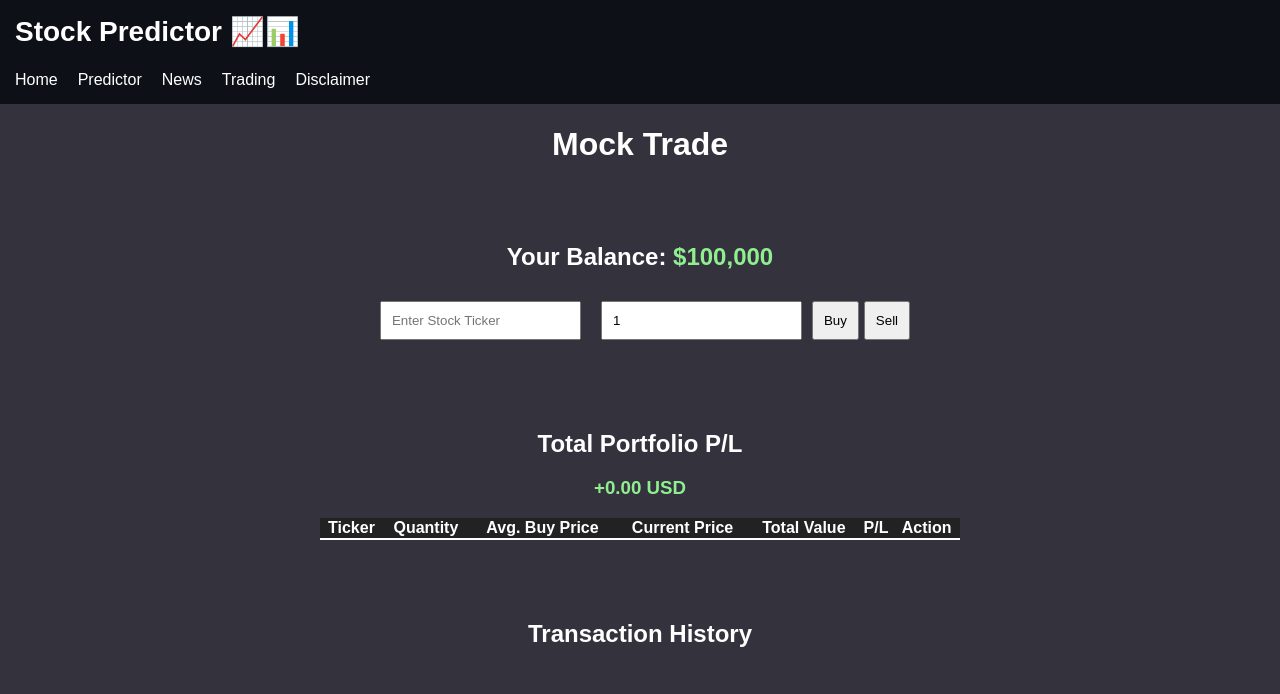
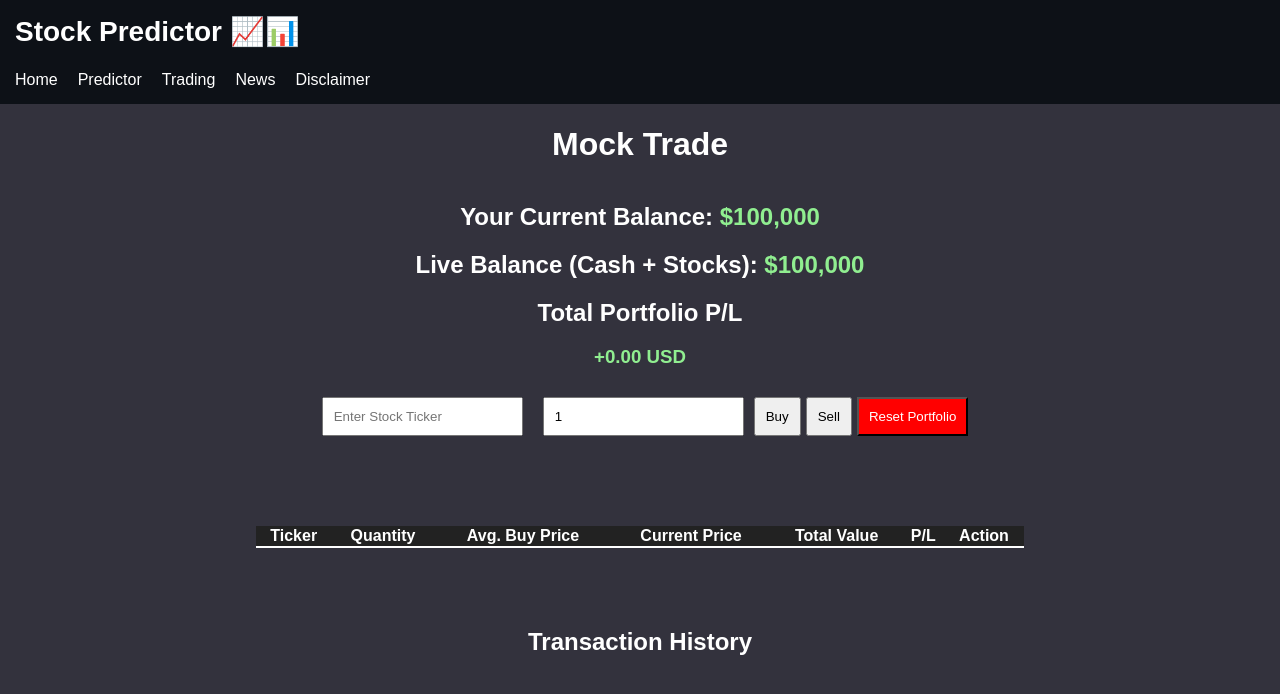
Before and after one commit to anbu-k/SM-Predictor, a Next.js app in the folder frontend/: page /trading in a window 1280 px wide. Shown: the top 694 px of the page. Built offline with nearby package versions, Linux system fonts and the light colour scheme.

Commit message:
Added new trading functionality

```diff
--- a/frontend/components/navbar.js
+++ b/frontend/components/navbar.js
@@ -26,16 +26,16 @@ export default function Navbar() {
         Predictor
       </Link>
       <Link
+        href="/trading"
+        style={{ marginRight: "20px", color: "white", textDecoration: "none" }}
+      >
+        Trading
+      </Link>
+      <Link
         href="/news"
         style={{ marginRight: "20px", color: "white", textDecoration: "none" }}
       >
         News
-      </Link>
-      <Link
-        href="/trading"
-        style={{ marginRight: "20px", color: "white", textDecoration: "none" }}
-      >
-        Trading
       </Link>
       <Link
         href="/disclaimer"
--- a/frontend/pages/trading.js
+++ b/frontend/pages/trading.js
@@ -2,6 +2,7 @@ import { useState, useEffect } from "react";
 import Navbar from "../components/navbar";
 
 export default function Trading() {
+  // Load initial state from local storage or use defaults
   const [balance, setBalance] = useState(100000);
   const [portfolio, setPortfolio] = useState([]);
   const [ticker, setTicker] = useState("");
@@ -10,11 +11,61 @@ export default function Trading() {
   const [error, setError] = useState(null);
   const [history, setHistory] = useState([]);
 
+  // Load state from local storage on component mount (client-side only)
   useEffect(() => {
-    // only starts an interval if portfolio has stocks
+    if (typeof window !== "undefined") {
+      const savedBalance = Number(localStorage.getItem("balance")) || 100000;
+      const savedPortfolio =
+        JSON.parse(localStorage.getItem("portfolio")) || [];
+      const savedHistory = JSON.parse(localStorage.getItem("history")) || [];
+
+      setBalance(savedBalance);
+      setPortfolio(savedPortfolio);
+      setHistory(savedHistory);
+    }
+  }, []);
+
+  // Save state to local storage whenever it changes
+  useEffect(() => {
+    if (typeof window !== "undefined") {
+      localStorage.setItem("balance", balance);
+    }
+  }, [balance]);
+
+  useEffect(() => {
+    if (typeof window !== "undefined") {
+      localStorage.setItem("portfolio", JSON.stringify(portfolio));
+    }
+  }, [portfolio]);
+
+  useEffect(() => {
+    if (typeof window !== "undefined") {
+      localStorage.setItem("history", JSON.stringify(history));
+    }
+  }, [history]);
+
+  // Calculate live balance (cash + stock value)
+  const liveBalance = portfolio.reduce((acc, stock) => {
+    const currentPrice = stockPrices[stock.ticker] || stock.price;
+    return acc + currentPrice * stock.quantity;
+  }, balance);
+
+  // Resets portfolio, balance, and history
+  const resetPortfolio = () => {
+    setBalance(100000);
+    setPortfolio([]);
+    setHistory([]);
+    if (typeof window !== "undefined") {
+      localStorage.removeItem("balance");
+      localStorage.removeItem("portfolio");
+      localStorage.removeItem("history");
+    }
+  };
+
+  // Fetch stock prices for all stocks in the portfolio
+  useEffect(() => {
     if (portfolio.length === 0) return;
 
-    // fetches prices for all stocks in portfolio
     const fetchAllStockPrices = async () => {
       const pricePromises = portfolio.map(async (stock) => {
         try {
@@ -31,12 +82,11 @@ export default function Trading() {
 
       try {
         const results = await Promise.all(pricePromises);
-        const validResults = results.filter(result => result !== null);
+        const validResults = results.filter((result) => result !== null);
 
-        // Updates stockPrices with new prices
-        setStockPrices(prev => {
-          const newPrices = {...prev};
-          validResults.forEach(result => {
+        setStockPrices((prev) => {
+          const newPrices = { ...prev };
+          validResults.forEach((result) => {
             newPrices[result.ticker] = result.price;
           });
           return newPrices;
@@ -46,16 +96,12 @@ export default function Trading() {
       }
     };
 
-    // The initial fetch
     fetchAllStockPrices();
-
-    // Set up interval to fetch prices every 5 seconds
     const interval = setInterval(fetchAllStockPrices, 5000);
-
-    // Cleans interval when component unmounts or portfolio becomes empty
     return () => clearInterval(interval);
   }, [portfolio]);
 
+  // Fetch stock price for the current ticker
   useEffect(() => {
     if (!ticker) return;
     fetchStockPrice();
@@ -93,7 +139,9 @@ export default function Trading() {
 
     const totalCost = currentStockPrice * quantity;
     if (balance >= totalCost) {
-      setBalance(balance - totalCost);
+      const newBalance = balance - totalCost;
+      setBalance(newBalance);
+
       const existingStock = portfolio.find((stock) => stock.ticker === ticker);
       if (existingStock) {
         const updatedPortfolio = portfolio.map((stock) =>
@@ -114,6 +162,7 @@ export default function Trading() {
           { ticker, quantity, price: currentStockPrice },
         ]);
       }
+
       setHistory([
         {
           action: "BUY",
@@ -139,8 +188,11 @@ export default function Trading() {
       if (updatedPortfolio[stockIndex].quantity === 0) {
         updatedPortfolio.splice(stockIndex, 1);
       }
-      setBalance(balance + currentStockPrice * quantity);
+
+      const newBalance = balance + currentStockPrice * quantity;
+      setBalance(newBalance);
       setPortfolio(updatedPortfolio);
+
       setHistory([
         {
           action: "SELL",
@@ -163,7 +215,8 @@ export default function Trading() {
       const currentStockPrice = stockPrices[ticker] || stockToSell.price;
       const totalSellValue = currentStockPrice * stockToSell.quantity;
 
-      setBalance(balance + totalSellValue);
+      const newBalance = balance + totalSellValue;
+      setBalance(newBalance);
       setPortfolio(portfolio.filter((stock) => stock.ticker !== ticker));
 
       setHistory([
@@ -192,10 +245,20 @@ export default function Trading() {
     <div style={{ textAlign: "center", color: "white" }}>
       <Navbar />
       <h1>Mock Trade</h1>
-      <h2 style={{ marginTop: "80px" }}>
-        Your Balance:&nbsp;
+      <h2 style={{ marginTop: "40px" }}>
+        Your Current Balance:&nbsp;
         <span style={{ color: "lightgreen" }}>${balance.toLocaleString()}</span>
       </h2>
+      <h2>
+        Live Balance (Cash + Stocks):&nbsp;
+        <span style={{ color: "lightgreen" }}>
+          ${liveBalance.toLocaleString()}
+        </span>
+      </h2>
+      <h2 style={{ marginTop: "20px" }}>Total Portfolio P/L</h2>
+      <h3 style={{ color: totalPL >= 0 ? "lightgreen" : "red" }}>
+        {totalPL >= 0 ? `+${totalPL}` : totalPL} USD
+      </h3>
 
       <input
         type="text"
@@ -221,6 +284,17 @@ export default function Trading() {
       <button onClick={sellStock} style={{ padding: "10px" }}>
         Sell
       </button>
+      <button
+        onClick={resetPortfolio}
+        style={{
+          backgroundColor: "red",
+          color: "white",
+          padding: "10px",
+          marginLeft: "5px",
+        }}
+      >
+        Reset Portfolio
+      </button>
 
       {stockPrices[ticker] !== undefined && !isNaN(stockPrices[ticker]) && (
         <h3>
@@ -231,20 +305,9 @@ export default function Trading() {
         </h3>
       )}
 
-      <h2 style={{ marginTop: "80px" }}>Total Portfolio P/L</h2>
-      <h3 style={{ color: totalPL >= 0 ? "lightgreen" : "red" }}>
-        {totalPL >= 0 ? `+${totalPL}` : totalPL} USD
-      </h3>
+      {error && <p style={{ color: "red" }}>{error}</p>}
 
-      <table
-        style={{
-          width: "50%",
-          margin: "auto",
-          borderCollapse: "collapse",
-          background: "#222",
-          padding: "10px",
-        }}
-      >
+      <table className="portfolio-table">
         <thead>
           <tr style={{ borderBottom: "2px solid white" }}>
             <th>Ticker</th>
--- a/frontend/styles/globals.css
+++ b/frontend/styles/globals.css
@@ -21,3 +21,12 @@ html {
 .no-scroll {
     overflow-y: hidden !important;
   }
+
+  .portfolio-table {
+    margin-top: 80px !important;
+    width: 60%;
+    margin: auto;
+    border-collapse: collapse;
+    background: #222;
+    padding: 0;
+  }
```
